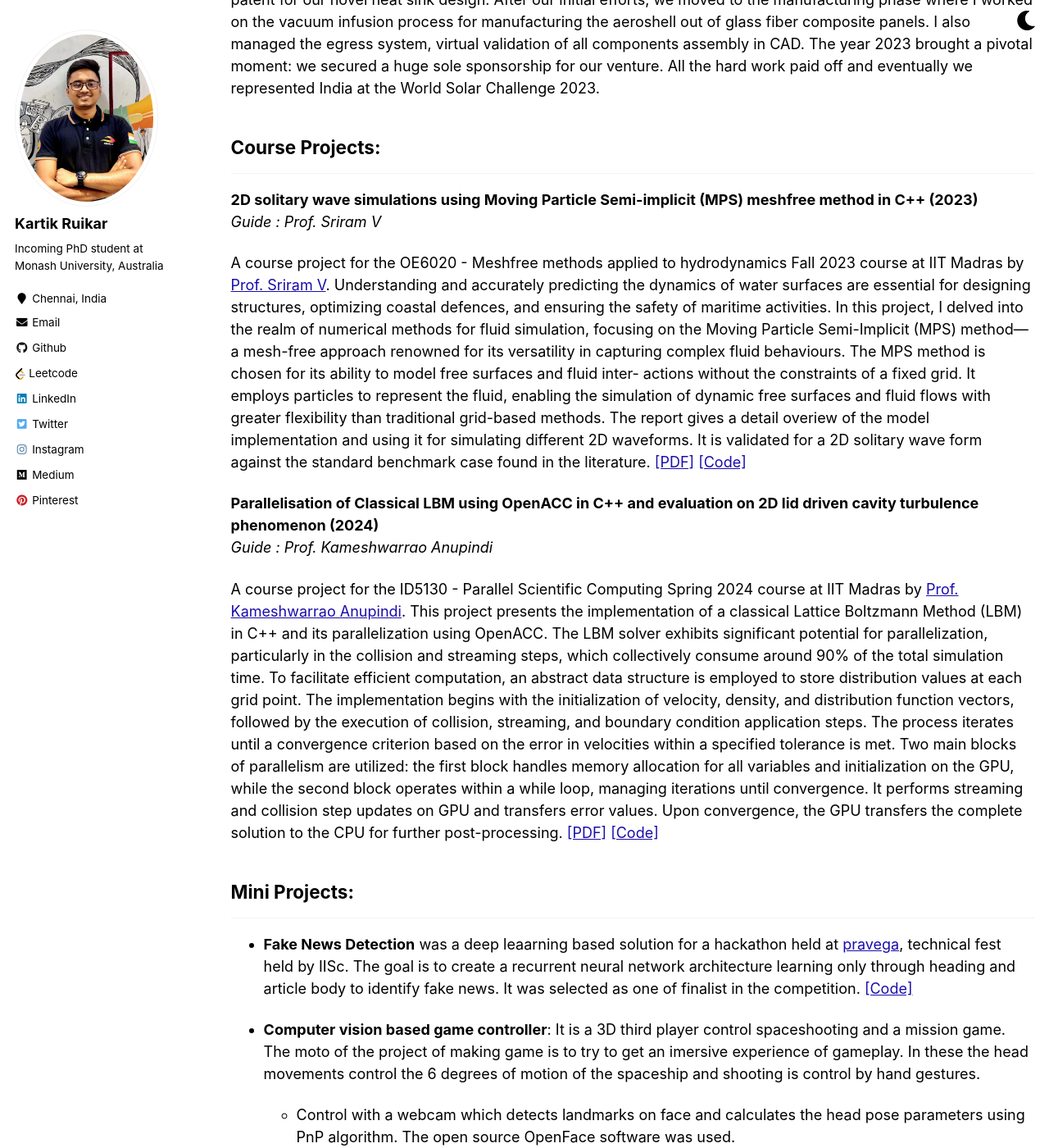
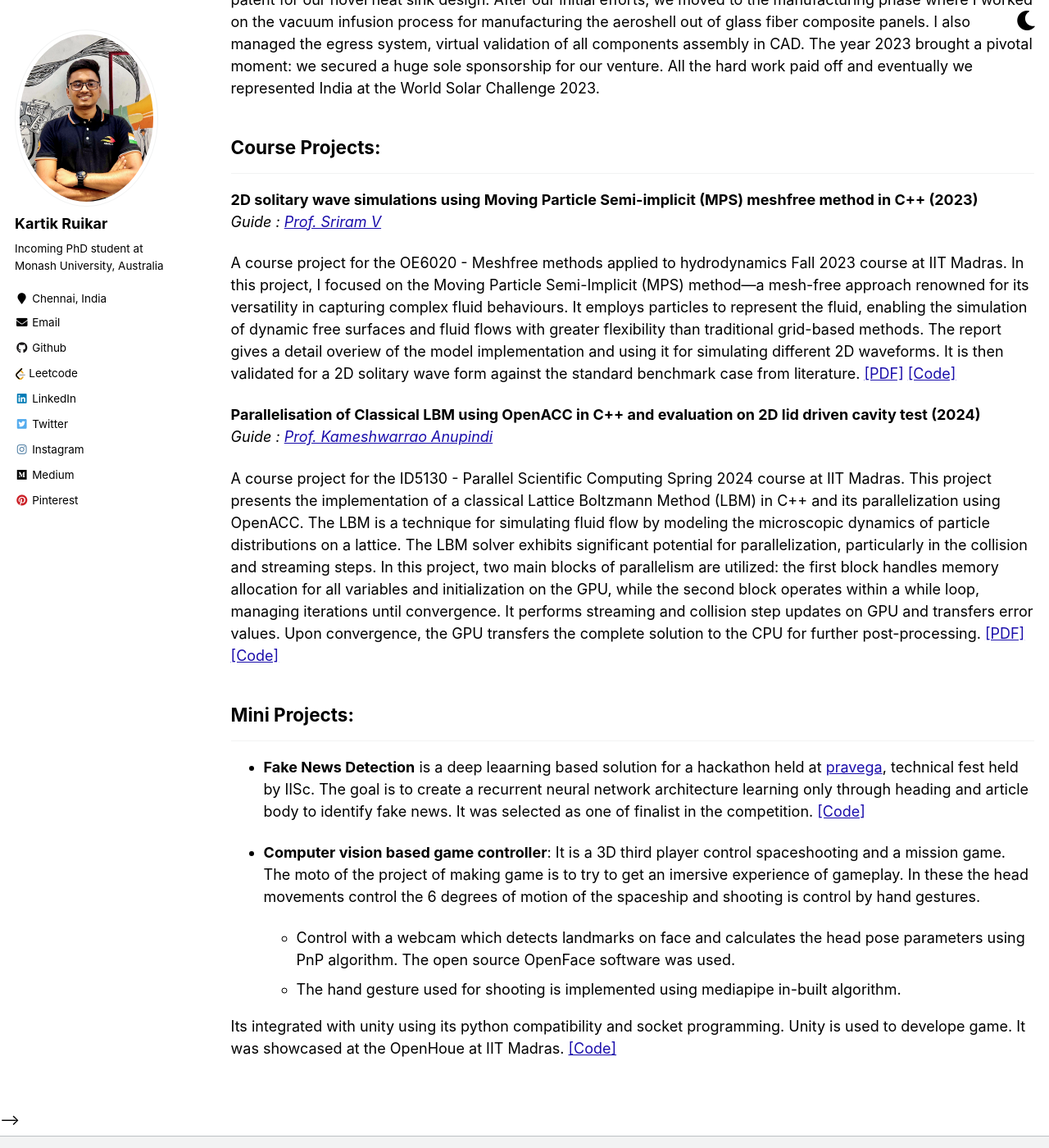
Before and after one commit to Kartik2605/Kartik2605.github.io, a Jekyll site: the page built from _pages/project.md, in a window 1280 px wide and 1400 px high, scrolled down 598 px. Shown: the whole window at 82% size. Built offline with Jekyll 4.4.1, drawn with Linux system fonts in a browser that asks for light colours.

Commit message:
making changes in projects 3

```diff
--- a/_pages/project.md
+++ b/_pages/project.md
@@ -15,15 +15,14 @@ We started as an interest group under the guidance of [Prof. Sivakumar Srinivasa
 ****************************************
 
 **2D solitary wave simulations using Moving Particle Semi-implicit (MPS) meshfree method in C++ (2023)**
-*Guide : Prof. Sriram V*
+*Guide : [Prof. Sriram V](https://home.iitm.ac.in/vsriram/)*
 
-A course project for the OE6020 - Meshfree methods applied to hydrodynamics Fall 2023 course at IIT Madras by [Prof. Sriram V](https://home.iitm.ac.in/vsriram/). Understanding and accurately predicting the dynamics of water surfaces are essential for designing structures, optimizing coastal defences, and ensuring the safety of maritime activities. In this project, I delved into the realm of numerical methods for fluid simulation, focusing on the Moving Particle Semi-Implicit (MPS) method—a mesh-free approach renowned for its versatility in capturing complex fluid behaviours. The MPS method is chosen for its ability to model free surfaces and fluid inter- actions without the constraints of a fixed grid. It employs particles to represent the fluid, enabling the simulation of dynamic free surfaces and fluid flows with greater flexibility than traditional grid-based methods. The report gives a detail overiew of the model implementation and using it for simulating different 2D waveforms. It is validated for a 2D solitary wave form against the standard benchmark case found in the literature. [[PDF]](https://github.com/Kartik2605/2D-Wave-simulation-using-Moving-Particle-Implicit-method/blob/main/Report.pdf) [[Code]](https://github.com/Kartik2605/2D-Wave-simulation-using-Moving-Particle-Implicit-method)
+A course project for the OE6020 - Meshfree methods applied to hydrodynamics Fall 2023 course at IIT Madras. In this project, I focused on the Moving Particle Semi-Implicit (MPS) method—a mesh-free approach renowned for its versatility in capturing complex fluid behaviours. It employs particles to represent the fluid, enabling the simulation of dynamic free surfaces and fluid flows with greater flexibility than traditional grid-based methods. The report gives a detail overiew of the model implementation and using it for simulating different 2D waveforms. It is then validated for a 2D solitary wave form against the standard benchmark case from literature. [[PDF]](https://github.com/Kartik2605/2D-Wave-simulation-using-Moving-Particle-Implicit-method/blob/main/Report.pdf) [[Code]](https://github.com/Kartik2605/2D-Wave-simulation-using-Moving-Particle-Implicit-method)
 
-**Parallelisation of Classical LBM using OpenACC in C++ and evaluation on 2D lid driven cavity turbulence phenomenon (2024)**
-*Guide : Prof. Kameshwarrao Anupindi*
+**Parallelisation of Classical LBM using OpenACC in C++ and evaluation on 2D lid driven cavity test (2024)**
+*Guide : [Prof. Kameshwarrao Anupindi](https://home.iitm.ac.in/kanupindi/)*
 
-A course project for the ID5130 - Parallel Scientific Computing Spring 2024 course at IIT Madras by [Prof. Kameshwarrao Anupindi](https://home.iitm.ac.in/kanupindi/). This project presents the implementation of a classical Lattice Boltzmann Method (LBM) in C++ and its parallelization using OpenACC. The LBM solver exhibits significant potential for parallelization, particularly in the collision and streaming steps, which collectively consume around 90% of the total simulation time. To facilitate efficient computation, an abstract data structure is employed to store distribution values at each grid point. The implementation begins with the initialization of velocity, density, and distribution function vectors, followed by the execution of collision, streaming, and boundary condition application steps. The process iterates until a convergence criterion based on the error in velocities within a specified tolerance is met.
-Two main blocks of parallelism are utilized: the first block handles memory allocation for all variables and initialization on the GPU, while the second block operates within a while loop, managing iterations until convergence. It performs streaming and collision step updates on GPU and transfers error values. Upon convergence, the GPU transfers the complete solution to the CPU for further post-processing. [[PDF]](https://github.com/Kartik2605/GPU-Parallelised-Classical-LBM-and-evaluation-on-2D-Lid-Driven-cavity-test./blob/main/Report.pdf) [[Code]](https://github.com/Kartik2605/GPU-Parallelised-Classical-LBM-and-evaluation-on-2D-Lid-Driven-cavity-test.)
+A course project for the ID5130 - Parallel Scientific Computing Spring 2024 course at IIT Madras. This project presents the implementation of a classical Lattice Boltzmann Method (LBM) in C++ and its parallelization using OpenACC. The LBM is a technique for simulating fluid flow by modeling the microscopic dynamics of particle distributions on a lattice. The LBM solver exhibits significant potential for parallelization, particularly in the collision and streaming steps. In this project, two main blocks of parallelism are utilized: the first block handles memory allocation for all variables and initialization on the GPU, while the second block operates within a while loop, managing iterations until convergence. It performs streaming and collision step updates on GPU and transfers error values. Upon convergence, the GPU transfers the complete solution to the CPU for further post-processing. [[PDF]](https://github.com/Kartik2605/GPU-Parallelised-Classical-LBM-and-evaluation-on-2D-Lid-Driven-cavity-test./blob/main/Report.pdf) [[Code]](https://github.com/Kartik2605/GPU-Parallelised-Classical-LBM-and-evaluation-on-2D-Lid-Driven-cavity-test.)
 
 
 ## Mini Projects:
@@ -31,7 +30,7 @@ Two main blocks of parallelism are utilized: the first block handles memory allo
 <!-- ### A list of small projects which required less than a couple of weeks to work on: -->
 <!-- * [**Bass Booster**](https://github.com/nsidn98/Bass-Treble-Booster): A pythonic way to overlay another layer of bass in audio files. I was motivated to try out this after hearing this [bass boosted version](https://www.youtube.com/watch?v=VmITSg23CTY) of Attention by Charlie Puth. Can also work as a treble booster. -->
 
-* **Fake News Detection** was a deep leaarning based solution for a hackathon held at [pravega](https://www.pravega.in/?i=1), technical fest held by IISc. The goal is to create a recurrent neural network architecture learning only through heading and article body to identify fake news. It was selected as one of finalist in the competition. [[Code]](https://github.com/Kartik2605/fake-news-detector)
+* **Fake News Detection** is a deep leaarning based solution for a hackathon held at [pravega](https://www.pravega.in/?i=1), technical fest held by IISc. The goal is to create a recurrent neural network architecture learning only through heading and article body to identify fake news. It was selected as one of finalist in the competition. [[Code]](https://github.com/Kartik2605/fake-news-detector)
 
 * **Computer vision based game controller**: It is a 3D third player control spaceshooting and a mission game. The moto of the project of making game is to try to get an imersive experience of gameplay. In these the head movements control the 6 degrees of motion of the spaceship and shooting is control by hand gestures.
   - Control with a webcam which detects landmarks on face and calculates the head pose parameters using PnP algorithm. The open source OpenFace software was used.
```
